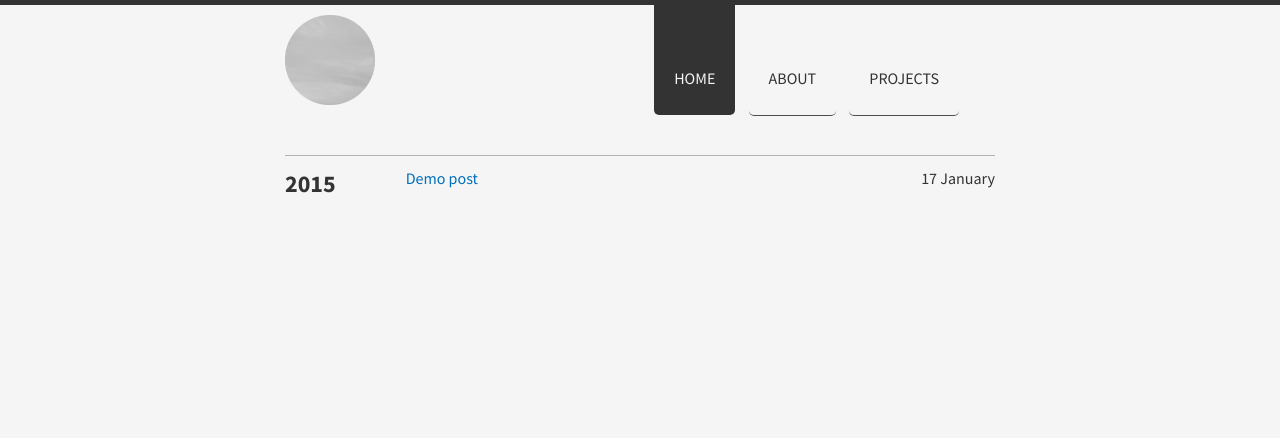
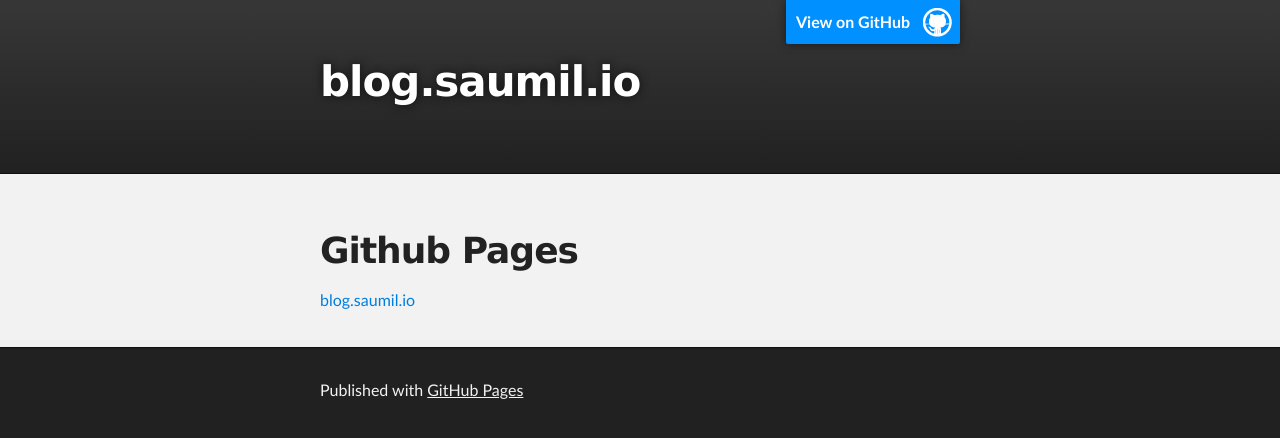
Before and after one commit to SaumilP/saumilp.github.io, a Jekyll site: the page index.html, which Jekyll copies as it is, in a window 1280 px wide. Shown: the top 438 px of the page. Built offline with Jekyll 4.4.1, drawn with Linux system fonts in a browser that asks for light colours; nearby versions of some CDN libraries; Markdown is read by kramdown in place of the engine named in the settings.

Commit message:
Replace master branch with page content via GitHub

```diff
--- a/index.html
+++ b/index.html
@@ -1,39 +1,47 @@
----
-layout: default
-title: Home
----
+<!DOCTYPE html>
+<html>
 
-<section class="archive">
-{% for post in site.posts %}
-{% unless post.next %}
+  <head>
+    <meta charset='utf-8'>
+    <meta http-equiv="X-UA-Compatible" content="chrome=1">
+    <meta name="description" content="blog.saumil.io : ">
 
-{% unless forloop.first %}</div></div>{% endunless %}
+    <link rel="stylesheet" type="text/css" media="screen" href="stylesheets/stylesheet.css">
 
-  <div class="bundle row gutters fadeInDown animated">
-    <h2 class="post-year col span_2">{{ post.date | date: '%Y' }}</h2>
-    <div class="posts-by-year col span_10">
+    <title>blog.saumil.io</title>
+  </head>
 
-{% else %}
-{% capture year %}{{ post.date | date: '%Y' }}{% endcapture %}
-{% capture nyear %}{{ post.next.date | date: '%Y' }}{% endcapture %}
-{% if year != nyear %}
+  <body>
 
-{% unless forloop.first %}</div></div>{% endunless %}
+    <!-- HEADER -->
+    <div id="header_wrap" class="outer">
+        <header class="inner">
+          <a id="forkme_banner" href="https://github.com/SaumilP">View on GitHub</a>
 
-  <div class="bundle row gutters fadeInDown animated">
-    <h2 class="post-year col span_2">{{ post.date | date: '%Y' }}</h2>
-    <div class="posts-by-year col span_10">
-{% endif %}
-{% endunless %}
+          <h1 id="project_title">blog.saumil.io</h1>
+          <h2 id="project_tagline"></h2>
 
-  <article class="row gutters">
-    <a href="{{ site.baseurl }}{{ post.url }}" title="{{ post.title }}" class="col span_8">{{ post.title }}</a>
-    <div class="post-date col span_4">
-      <time datetime="{{ post.date | date: '%Y-%m-%d' }}">{{ post.date | date: "%-d %B" }}</time>
+        </header>
     </div>
-  </article>
 
-{% if forloop.last %}</div></div>{% endif %}
+    <!-- MAIN CONTENT -->
+    <div id="main_content_wrap" class="outer">
+      <section id="main_content" class="inner">
+        <h1>
+<a id="github-pages" class="anchor" href="#github-pages" aria-hidden="true"><span class="octicon octicon-link"></span></a>Github Pages</h1>
 
-{% endfor %}
-</section>
+<p><a href="http://blog.saumil.io/">blog.saumil.io</a></p>
+      </section>
+    </div>
+
+    <!-- FOOTER  -->
+    <div id="footer_wrap" class="outer">
+      <footer class="inner">
+        <p>Published with <a href="http://pages.github.com">GitHub Pages</a></p>
+      </footer>
+    </div>
+
+
+
+  </body>
+</html>
--- /dev/null
+++ b/javascripts/main.js
@@ -0,0 +1 @@
+console.log('This would be the main JS file.');
--- /dev/null
+++ b/params.json
@@ -0,0 +1 @@
+{"name":"blog.saumil.io","tagline":"","body":"Github Pages\r\n=================\r\n\r\n[blog.saumil.io](http://blog.saumil.io/)\r\n","google":"","note":"Don't delete this file! It's used internally to help with page regeneration."}
--- /dev/null
+++ b/stylesheets/pygment_trac.css
@@ -0,0 +1,70 @@
+.highlight .hll { background-color: #ffffcc }
+.highlight  { background: #f0f3f3; }
+.highlight .c { color: #0099FF; font-style: italic } /* Comment */
+.highlight .err { color: #AA0000; background-color: #FFAAAA } /* Error */
+.highlight .k { color: #006699; font-weight: bold } /* Keyword */
+.highlight .o { color: #555555 } /* Operator */
+.highlight .cm { color: #0099FF; font-style: italic } /* Comment.Multiline */
+.highlight .cp { color: #009999 } /* Comment.Preproc */
+.highlight .c1 { color: #0099FF; font-style: italic } /* Comment.Single */
+.highlight .cs { color: #0099FF; font-weight: bold; font-style: italic } /* Comment.Special */
+.highlight .gd { background-color: #FFCCCC; border: 1px solid #CC0000 } /* Generic.Deleted */
+.highlight .ge { font-style: italic } /* Generic.Emph */
+.highlight .gr { color: #FF0000 } /* Generic.Error */
+.highlight .gh { color: #003300; font-weight: bold } /* Generic.Heading */
+.highlight .gi { background-color: #CCFFCC; border: 1px solid #00CC00 } /* Generic.Inserted */
+.highlight .go { color: #AAAAAA } /* Generic.Output */
+.highlight .gp { color: #000099; font-weight: bold } /* Generic.Prompt */
+.highlight .gs { font-weight: bold } /* Generic.Strong */
+.highlight .gu { color: #003300; font-weight: bold } /* Generic.Subheading */
+.highlight .gt { color: #99CC66 } /* Generic.Traceback */
+.highlight .kc { color: #006699; font-weight: bold } /* Keyword.Constant */
+.highlight .kd { color: #006699; font-weight: bold } /* Keyword.Declaration */
+.highlight .kn { color: #006699; font-weight: bold } /* Keyword.Namespace */
+.highlight .kp { color: #006699 } /* Keyword.Pseudo */
+.highlight .kr { color: #006699; font-weight: bold } /* Keyword.Reserved */
+.highlight .kt { color: #007788; font-weight: bold } /* Keyword.Type */
+.highlight .m { color: #FF6600 } /* Literal.Number */
+.highlight .s { color: #CC3300 } /* Literal.String */
+.highlight .na { color: #330099 } /* Name.Attribute */
+.highlight .nb { color: #336666 } /* Name.Builtin */
+.highlight .nc { color: #00AA88; font-weight: bold } /* Name.Class */
+.highlight .no { color: #336600 } /* Name.Constant */
+.highlight .nd { color: #9999FF } /* Name.Decorator */
+.highlight .ni { color: #999999; font-weight: bold } /* Name.Entity */
+.highlight .ne { color: #CC0000; font-weight: bold } /* Name.Exception */
+.highlight .nf { color: #CC00FF } /* Name.Function */
+.highlight .nl { color: #9999FF } /* Name.Label */
+.highlight .nn { color: #00CCFF; font-weight: bold } /* Name.Namespace */
+.highlight .nt { color: #330099; font-weight: bold } /* Name.Tag */
+.highlight .nv { color: #003333 } /* Name.Variable */
+.highlight .ow { color: #000000; font-weight: bold } /* Operator.Word */
+.highlight .w { color: #bbbbbb } /* Text.Whitespace */
+.highlight .mf { color: #FF6600 } /* Literal.Number.Float */
+.highlight .mh { color: #FF6600 } /* Literal.Number.Hex */
+.highlight .mi { color: #FF6600 } /* Literal.Number.Integer */
+.highlight .mo { color: #FF6600 } /* Literal.Number.Oct */
+.highlight .sb { color: #CC3300 } /* Literal.String.Backtick */
+.highlight .sc { color: #CC3300 } /* Literal.String.Char */
+.highlight .sd { color: #CC3300; font-style: italic } /* Literal.String.Doc */
+.highlight .s2 { color: #CC3300 } /* Literal.String.Double */
+.highlight .se { color: #CC3300; font-weight: bold } /* Literal.String.Escape */
+.highlight .sh { color: #CC3300 } /* Literal.String.Heredoc */
+.highlight .si { color: #AA0000 } /* Literal.String.Interpol */
+.highlight .sx { color: #CC3300 } /* Literal.String.Other */
+.highlight .sr { color: #33AAAA } /* Literal.String.Regex */
+.highlight .s1 { color: #CC3300 } /* Literal.String.Single */
+.highlight .ss { color: #FFCC33 } /* Literal.String.Symbol */
+.highlight .bp { color: #336666 } /* Name.Builtin.Pseudo */
+.highlight .vc { color: #003333 } /* Name.Variable.Class */
+.highlight .vg { color: #003333 } /* Name.Variable.Global */
+.highlight .vi { color: #003333 } /* Name.Variable.Instance */
+.highlight .il { color: #FF6600 } /* Literal.Number.Integer.Long */
+
+.type-csharp .highlight .k { color: #0000FF }
+.type-csharp .highlight .kt { color: #0000FF }
+.type-csharp .highlight .nf { color: #000000; font-weight: normal }
+.type-csharp .highlight .nc { color: #2B91AF }
+.type-csharp .highlight .nn { color: #000000 }
+.type-csharp .highlight .s { color: #A31515 }
+.type-csharp .highlight .sc { color: #A31515 }
--- /dev/null
+++ b/stylesheets/stylesheet.css
@@ -0,0 +1,425 @@
+/*******************************************************************************
+Slate Theme for GitHub Pages
+by Jason Costello, @jsncostello
+*******************************************************************************/
+
+@import url(pygment_trac.css);
+
+/*******************************************************************************
+MeyerWeb Reset
+*******************************************************************************/
+
+html, body, div, span, applet, object, iframe,
+h1, h2, h3, h4, h5, h6, p, blockquote, pre,
+a, abbr, acronym, address, big, cite, code,
+del, dfn, em, img, ins, kbd, q, s, samp,
+small, strike, strong, sub, sup, tt, var,
+b, u, i, center,
+dl, dt, dd, ol, ul, li,
+fieldset, form, label, legend,
+table, caption, tbody, tfoot, thead, tr, th, td,
+article, aside, canvas, details, embed,
+figure, figcaption, footer, header, hgroup,
+menu, nav, output, ruby, section, summary,
+time, mark, audio, video {
+  margin: 0;
+  padding: 0;
+  border: 0;
+  font: inherit;
+  vertical-align: baseline;
+}
+
+/* HTML5 display-role reset for older browsers */
+article, aside, details, figcaption, figure,
+footer, header, hgroup, menu, nav, section {
+  display: block;
+}
+
+ol, ul {
+  list-style: none;
+}
+
+table {
+  border-collapse: collapse;
+  border-spacing: 0;
+}
+
+/*******************************************************************************
+Theme Styles
+*******************************************************************************/
+
+body {
+  box-sizing: border-box;
+  color:#373737;
+  background: #212121;
+  font-size: 16px;
+  font-family: 'Myriad Pro', Calibri, Helvetica, Arial, sans-serif;
+  line-height: 1.5;
+  -webkit-font-smoothing: antialiased;
+}
+
+h1, h2, h3, h4, h5, h6 {
+  margin: 10px 0;
+  font-weight: 700;
+  color:#222222;
+  font-family: 'Lucida Grande', 'Calibri', Helvetica, Arial, sans-serif;
+  letter-spacing: -1px;
+}
+
+h1 {
+  font-size: 36px;
+  font-weight: 700;
+}
+
+h2 {
+  padding-bottom: 10px;
+  font-size: 32px;
+  background: url('../images/bg_hr.png') repeat-x bottom;
+}
+
+h3 {
+  font-size: 24px;
+}
+
+h4 {
+  font-size: 21px;
+}
+
+h5 {
+  font-size: 18px;
+}
+
+h6 {
+  font-size: 16px;
+}
+
+p {
+  margin: 10px 0 15px 0;
+}
+
+footer p {
+  color: #f2f2f2;
+}
+
+a {
+  text-decoration: none;
+  color: #007edf;
+  text-shadow: none;
+
+  transition: color 0.5s ease;
+  transition: text-shadow 0.5s ease;
+  -webkit-transition: color 0.5s ease;
+  -webkit-transition: text-shadow 0.5s ease;
+  -moz-transition: color 0.5s ease;
+  -moz-transition: text-shadow 0.5s ease;
+  -o-transition: color 0.5s ease;
+  -o-transition: text-shadow 0.5s ease;
+  -ms-transition: color 0.5s ease;
+  -ms-transition: text-shadow 0.5s ease;
+}
+
+a:hover, a:focus {text-decoration: underline;}
+
+footer a {
+  color: #F2F2F2;
+  text-decoration: underline;
+}
+
+em {
+  font-style: italic;
+}
+
+strong {
+  font-weight: bold;
+}
+
+img {
+  position: relative;
+  margin: 0 auto;
+  max-width: 739px;
+  padding: 5px;
+  margin: 10px 0 10px 0;
+  border: 1px solid #ebebeb;
+
+  box-shadow: 0 0 5px #ebebeb;
+  -webkit-box-shadow: 0 0 5px #ebebeb;
+  -moz-box-shadow: 0 0 5px #ebebeb;
+  -o-box-shadow: 0 0 5px #ebebeb;
+  -ms-box-shadow: 0 0 5px #ebebeb;
+}
+
+p img {
+  display: inline;
+  margin: 0;
+  padding: 0;
+  vertical-align: middle;
+  text-align: center;
+  border: none;
+}
+
+pre, code {
+  width: 100%;
+  color: #222;
+  background-color: #fff;
+
+  font-family: Monaco, "Bitstream Vera Sans Mono", "Lucida Console", Terminal, monospace;
+  font-size: 14px;
+
+  border-radius: 2px;
+  -moz-border-radius: 2px;
+  -webkit-border-radius: 2px;
+}
+
+pre {
+  width: 100%;
+  padding: 10px;
+  box-shadow: 0 0 10px rgba(0,0,0,.1);
+  overflow: auto;
+}
+
+code {
+  padding: 3px;
+  margin: 0 3px;
+  box-shadow: 0 0 10px rgba(0,0,0,.1);
+}
+
+pre code {
+  display: block;
+  box-shadow: none;
+}
+
+blockquote {
+  color: #666;
+  margin-bottom: 20px;
+  padding: 0 0 0 20px;
+  border-left: 3px solid #bbb;
+}
+
+
+ul, ol, dl {
+  margin-bottom: 15px
+}
+
+ul {
+  list-style-position: inside;
+  list-style: disc;
+  padding-left: 20px;
+}
+
+ol {
+  list-style-position: inside;
+  list-style: decimal;
+  padding-left: 20px;
+}
+
+dl dt {
+  font-weight: bold;
+}
+
+dl dd {
+  padding-left: 20px;
+  font-style: italic;
+}
+
+dl p {
+  padding-left: 20px;
+  font-style: italic;
+}
+
+hr {
+  height: 1px;
+  margin-bottom: 5px;
+  border: none;
+  background: url('../images/bg_hr.png') repeat-x center;
+}
+
+table {
+  border: 1px solid #373737;
+  margin-bottom: 20px;
+  text-align: left;
+ }
+
+th {
+  font-family: 'Lucida Grande', 'Helvetica Neue', Helvetica, Arial, sans-serif;
+  padding: 10px;
+  background: #373737;
+  color: #fff;
+ }
+
+td {
+  padding: 10px;
+  border: 1px solid #373737;
+ }
+
+form {
+  background: #f2f2f2;
+  padding: 20px;
+}
+
+/*******************************************************************************
+Full-Width Styles
+*******************************************************************************/
+
+.outer {
+  width: 100%;
+}
+
+.inner {
+  position: relative;
+  max-width: 640px;
+  padding: 20px 10px;
+  margin: 0 auto;
+}
+
+#forkme_banner {
+  display: block;
+  position: absolute;
+  top:0;
+  right: 10px;
+  z-index: 10;
+  padding: 10px 50px 10px 10px;
+  color: #fff;
+  background: url('../images/blacktocat.png') #0090ff no-repeat 95% 50%;
+  font-weight: 700;
+  box-shadow: 0 0 10px rgba(0,0,0,.5);
+  border-bottom-left-radius: 2px;
+  border-bottom-right-radius: 2px;
+}
+
+#header_wrap {
+  background: #212121;
+  background: -moz-linear-gradient(top, #373737, #212121);
+  background: -webkit-linear-gradient(top, #373737, #212121);
+  background: -ms-linear-gradient(top, #373737, #212121);
+  background: -o-linear-gradient(top, #373737, #212121);
+  background: linear-gradient(top, #373737, #212121);
+}
+
+#header_wrap .inner {
+  padding: 50px 10px 30px 10px;
+}
+
+#project_title {
+  margin: 0;
+  color: #fff;
+  font-size: 42px;
+  font-weight: 700;
+  text-shadow: #111 0px 0px 10px;
+}
+
+#project_tagline {
+  color: #fff;
+  font-size: 24px;
+  font-weight: 300;
+  background: none;
+  text-shadow: #111 0px 0px 10px;
+}
+
+#downloads {
+  position: absolute;
+  width: 210px;
+  z-index: 10;
+  bottom: -40px;
+  right: 0;
+  height: 70px;
+  background: url('../images/icon_download.png') no-repeat 0% 90%;
+}
+
+.zip_download_link {
+  display: block;
+  float: right;
+  width: 90px;
+  height:70px;
+  text-indent: -5000px;
+  overflow: hidden;
+  background: url(../images/sprite_download.png) no-repeat bottom left;
+}
+
+.tar_download_link {
+  display: block;
+  float: right;
+  width: 90px;
+  height:70px;
+  text-indent: -5000px;
+  overflow: hidden;
+  background: url(../images/sprite_download.png) no-repeat bottom right;
+  margin-left: 10px;
+}
+
+.zip_download_link:hover {
+  background: url(../images/sprite_download.png) no-repeat top left;
+}
+
+.tar_download_link:hover {
+  background: url(../images/sprite_download.png) no-repeat top right;
+}
+
+#main_content_wrap {
+  background: #f2f2f2;
+  border-top: 1px solid #111;
+  border-bottom: 1px solid #111;
+}
+
+#main_content {
+  padding-top: 40px;
+}
+
+#footer_wrap {
+  background: #212121;
+}
+
+
+
+/*******************************************************************************
+Small Device Styles
+*******************************************************************************/
+
+@media screen and (max-width: 480px) {
+  body {
+    font-size:14px;
+  }
+
+  #downloads {
+    display: none;
+  }
+
+  .inner {
+    min-width: 320px;
+    max-width: 480px;
+  }
+
+  #project_title {
+  font-size: 32px;
+  }
+
+  h1 {
+    font-size: 28px;
+  }
+
+  h2 {
+    font-size: 24px;
+  }
+
+  h3 {
+    font-size: 21px;
+  }
+
+  h4 {
+    font-size: 18px;
+  }
+
+  h5 {
+    font-size: 14px;
+  }
+
+  h6 {
+    font-size: 12px;
+  }
+
+  code, pre {
+    min-width: 320px;
+    max-width: 480px;
+    font-size: 11px;
+  }
+
+}
```
Also changed, not shown: images/bg_hr.png (added), images/blacktocat.png (added), images/icon_download.png (added), images/sprite_download.png (added).
